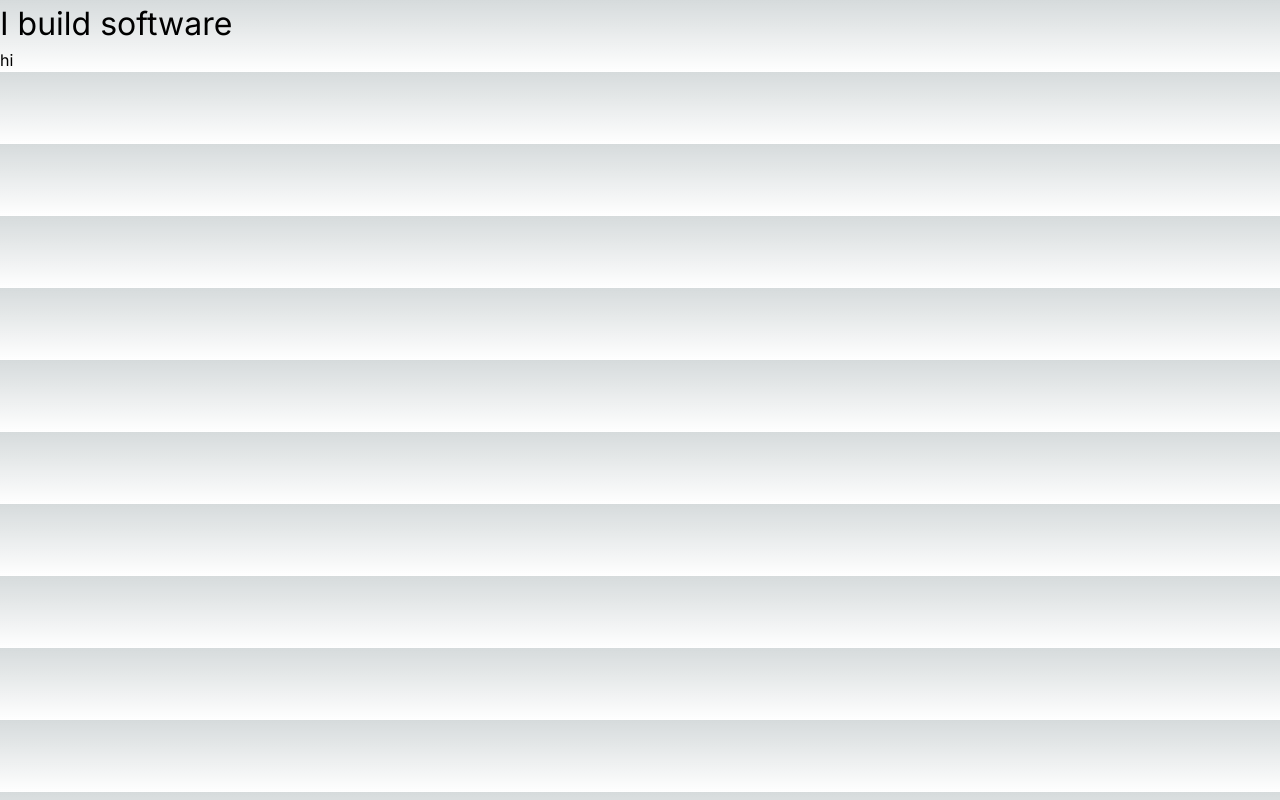
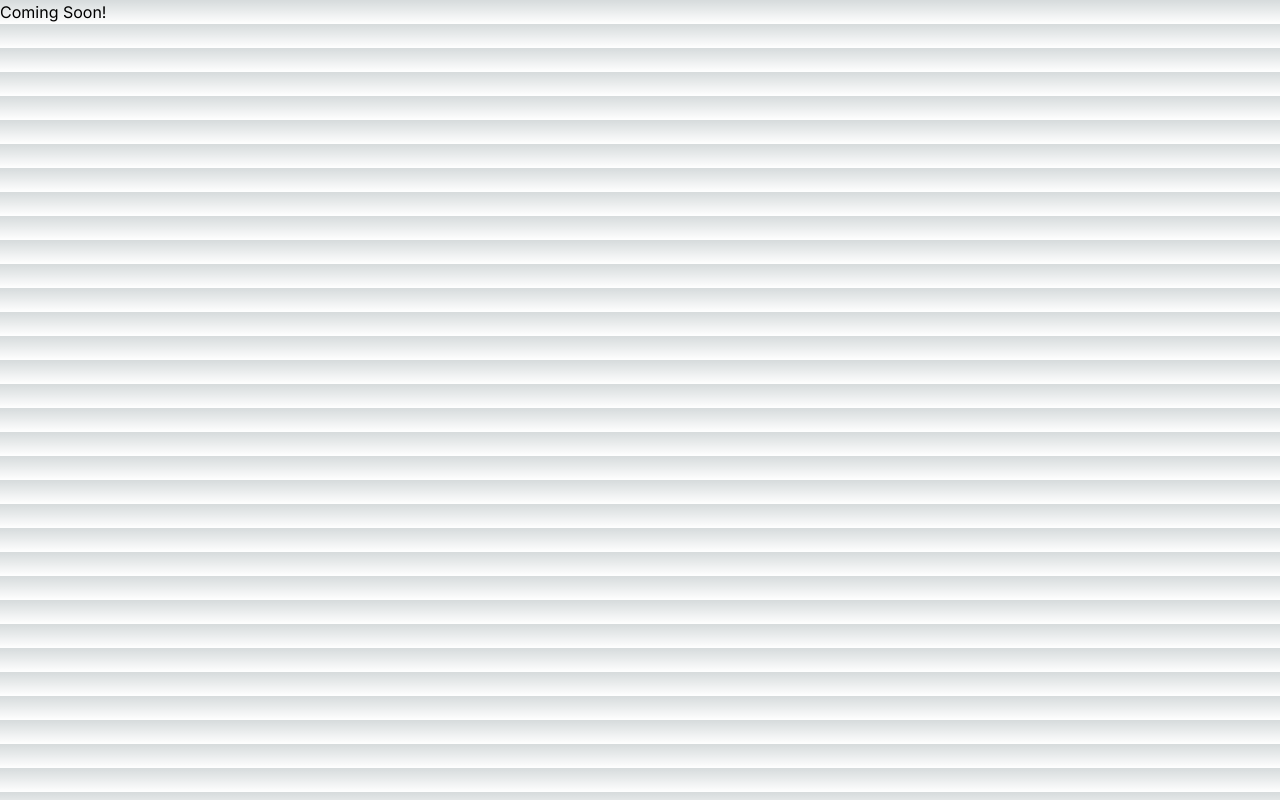
Before and after one commit to chrehall68/chrehall68.github.io, a Next.js app: page /projects in a window 1280 px wide. Built offline with nearby package versions, Linux system fonts and the light colour scheme.

Commit message:
pass building

```diff
--- a/app/page.tsx
+++ b/app/page.tsx
@@ -61,11 +61,11 @@ function Underlined(prefix: string, items: string[], letters_per_min: number = 5
     return () => clearInterval(tick)
   }, [item, idx, increasing, waitTime, opaque])
 
-  return <div className="flex flex-inline"><p>{prefix} <u>{items[item].substring(0, idx)}</u></p><span className={opaque ? "border border-white" : ""}></span></div>
+  return <div className="flex flex-inline"><p>{prefix} <u>{items[item].substring(0, idx).replace(" ", '\xa0')}</u></p><span className={opaque ? "border border-white" : ""}></span></div>
 }
 
 export default function Home() {
   return <main>
-    {Underlined("I make ", ["embedded firmware", "applications", "CLI scripts", "tomorrow's software"], 500, 1000)}
+    {Underlined("I make ", ["embedded firmware", "applications", "CLI scripts", "artificial intelligence", "tomorrow's software"], 500, 1000)}
   </main>
 }
--- a/app/projects/page.tsx
+++ b/app/projects/page.tsx
@@ -1,31 +1,5 @@
-'use client'
-import { TypeAnimation } from 'react-type-animation';
-
-const ExampleComponent = () => {
-    return (
-        <TypeAnimation
-            sequence={[
-                // Same substring at the start will only be typed out once, initially
-                'I build Artificial Intelligences',
-                1000, // wait 1s before replacing "Mice" with "Hamsters"
-                'I build robots',
-                1000,
-                'I build apps',
-                1000,
-                'I build software',
-                1000
-            ]}
-            wrapper="span"
-            speed={50}
-            style={{ fontSize: '2em', display: 'inline-block' }}
-            repeat={Infinity}
-        />
-    );
-};
-
 export default function Projects() {
     return <div>
-        {ExampleComponent()}
-        <p>hi</p>
+        <p>Coming Soon!</p>
     </div>
 }
```
